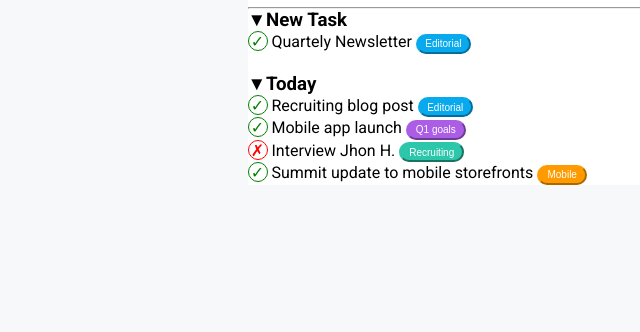
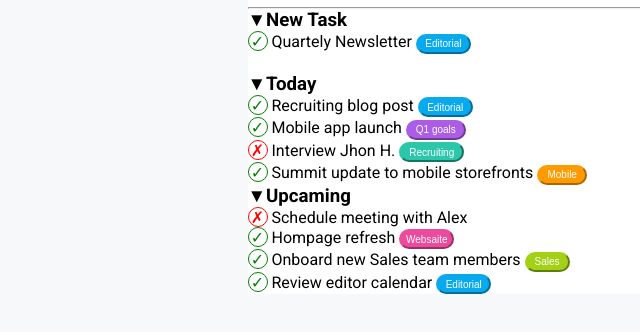
Before and after one commit to DavideTessari/html-css-toboolist, a plain HTML site: page index.html in a window 1280 px wide. Shown: the part 108-440 px from the top of the page, without its empty margins (0-640 px from the left). Drawn offline with Linux system fonts and the light colour scheme.

Commit message:
feat: Upcaming

```diff
--- a/index.html
+++ b/index.html
@@ -41,6 +41,20 @@
             <span>Summit update to mobile storefronts</span>
             <span><input type="button" class="arancione" value="Mobile"></span><br>
         </div>
+        <div>
+            <h3>&#9660;Upcaming</h3>
+            <div class="circle-x">&#10007;</div>
+            <span>Schedule meeting with Alex</span><br>
+            <div class="circle">&check;</div>
+            <span>Hompage refresh</span>
+            <span><input type="button" class="rosa" value="Websaite"></span><br>
+            <div class="circle">&check;</div>
+            <span>Onboard new Sales team members</span>
+            <span><input type="button" class="verde" value="Sales"></span><br>
+            <div class="circle">&check;</div>
+            <span>Review editor calendar</span>
+            <span><input type="button" class="azzurro" value="Editorial"></span><br>
+        </div>
         </div>
     </main>
 </body>
```
